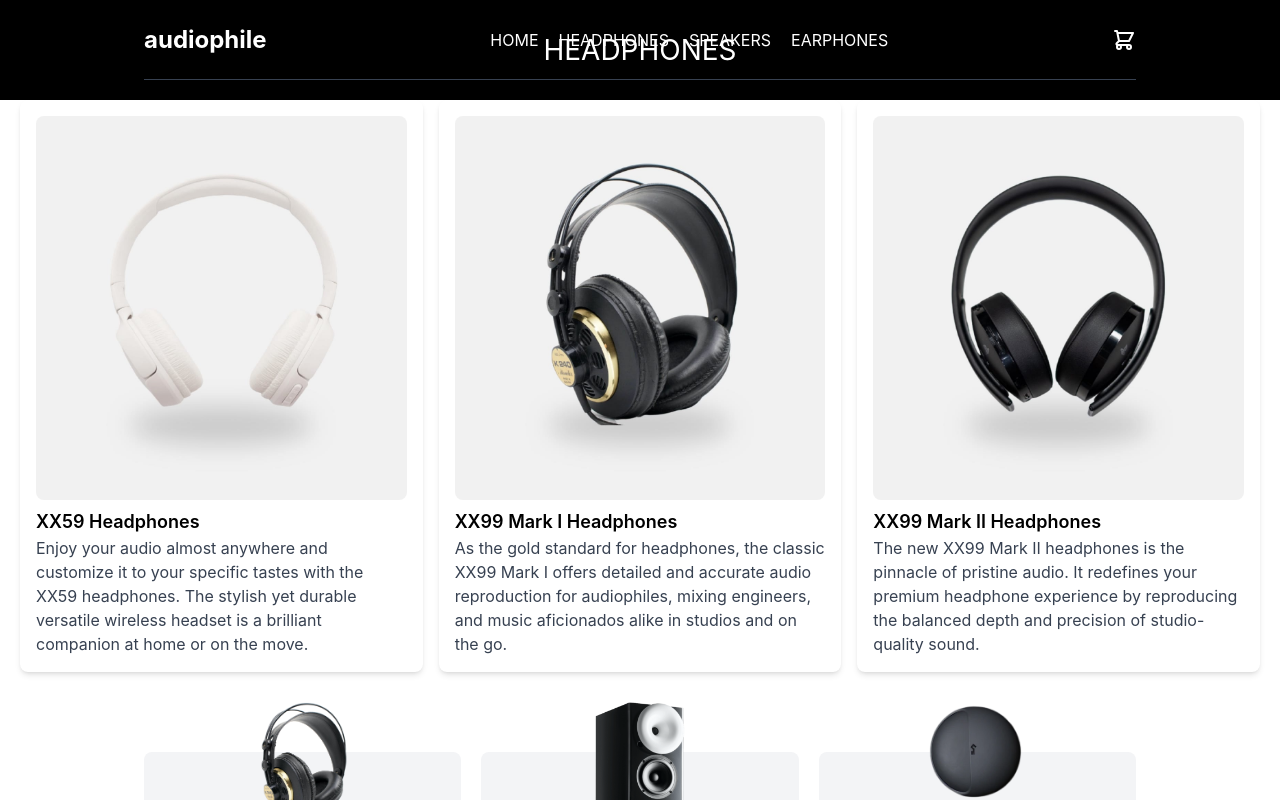
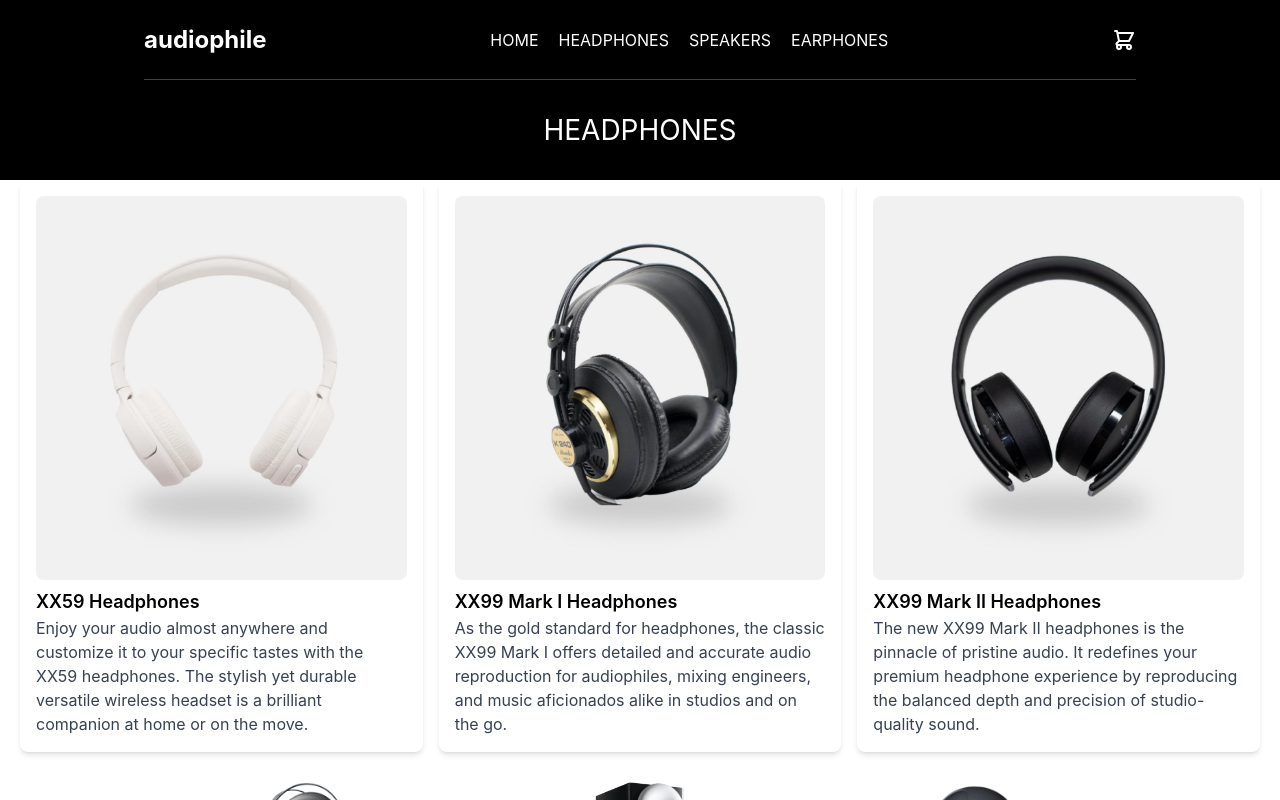
Before and after one commit to Brayheart/audiophile, a React (Create React App) app: page /headphones in a window 1280 px wide. Shown: the top 800 px of the page. Built offline with nearby package versions, Linux system fonts and the light colour scheme.

Commit message:
scroll to top

```diff
--- a/src/App.js
+++ b/src/App.js
@@ -1,6 +1,7 @@
 import "./App.css";
 import { BrowserRouter as Router, Route, Routes } from "react-router-dom";
 import React, { useState, useEffect } from "react";
+import ScrollToTop from "./Components/ScrollToTop";
 
 // Import your page components here
 import Home from "./Components/Home";
@@ -38,6 +39,7 @@ function App() {
   return (
     <Router>
       <Header cart={cart} setCart={setCart} />
+      <ScrollToTop />
       <Routes>
         <Route exact path="/" element={<Home />} />
 
--- a/src/Components/Earphones.js
+++ b/src/Components/Earphones.js
@@ -8,7 +8,7 @@ const Earphones = ({ products }) => {
     (product) => product.category === "earphones"
   );
   return (
-    <div>
+    <div className="pt-[80px]">
       <div className="bg-black h-100px flex items-center justify-center">
         <div className="text-white text-center text-[28px]">EARPHONES</div>
       </div>
--- a/src/Components/Header.js
+++ b/src/Components/Header.js
@@ -1,13 +1,30 @@
 import { MenuIcon, ShoppingCartIcon } from "@heroicons/react/outline";
-// import "./Header.scss";
+import { useLocation } from "react-router-dom";
 import { Link } from "react-router-dom";
-import React, { useState } from "react";
+import React, { useState, useEffect } from "react";
 import CartItem from "./CartItem";
 import ProductCards from "./ProductCards";
 
 const Header = ({ cart, setCart }) => {
   const [isCartVisible, setIsCartVisible] = useState(false);
   const [isMenuVisible, setIsMenuVisible] = useState(false);
+
+  const [hasScrolled, setHasScrolled] = useState(false);
+  const location = useLocation();
+  const isHomePage = location.pathname === "/";
+
+  useEffect(() => {
+    const handleScroll = () => {
+      // Set the state to true if the page has scrolled down
+      setHasScrolled(window.pageYOffset > 0);
+    };
+
+    // Add the scroll event listener when the component mounts
+    window.addEventListener("scroll", handleScroll);
+
+    // Clean up the event listener when the component unmounts
+    return () => window.removeEventListener("scroll", handleScroll);
+  }, []);
 
   const updateQuantity = (itemName, newQuantity) => {
     setCart((prevCart) =>
@@ -35,7 +52,13 @@ const Header = ({ cart, setCart }) => {
 
   return (
     <>
-      <header className="fixed top-0 w-full z-10 bg-black bg-opacity-0 text-white h-20 px-5 md:px-10 md:px-28 lg:px-36 header">
+      <header
+        className={`fixed top-0 w-full z-10 text-white h-20 px-5 md:px-10 md:px-28 lg:px-36 header ${
+          !isHomePage || (isHomePage && hasScrolled)
+            ? "bg-black"
+            : "bg-opacity-0"
+        }`}
+      >
         <div className="flex justify-between items-center h-full md:border-b border-gray-700 ">
           <MenuIcon
             onClick={() => {
--- a/src/Components/Headphones.js
+++ b/src/Components/Headphones.js
@@ -8,7 +8,7 @@ const Headphones = ({ products }) => {
     (product) => product.category === "headphones"
   );
   return (
-    <div>
+    <div className="pt-[80px]">
       <div className="bg-black h-100px flex items-center justify-center">
         <div className="text-white text-center text-[28px]">HEADPHONES</div>
       </div>
--- /dev/null
+++ b/src/Components/ScrollToTop.js
@@ -0,0 +1,14 @@
+import { useEffect } from "react";
+import { useLocation } from "react-router-dom";
+
+const ScrollToTop = () => {
+  const { pathname } = useLocation();
+
+  useEffect(() => {
+    window.scrollTo(0, 0);
+  }, [pathname]);
+
+  return null;
+};
+
+export default ScrollToTop;
--- a/src/Components/Speakers.js
+++ b/src/Components/Speakers.js
@@ -8,7 +8,7 @@ const Speakers = ({ products }) => {
     (product) => product.category === "speakers"
   );
   return (
-    <div>
+    <div className="pt-[80px]">
       <div className="bg-black h-100px flex items-center justify-center">
         <div className="text-white text-center text-[28px]">SPEAKERS</div>
       </div>
```
